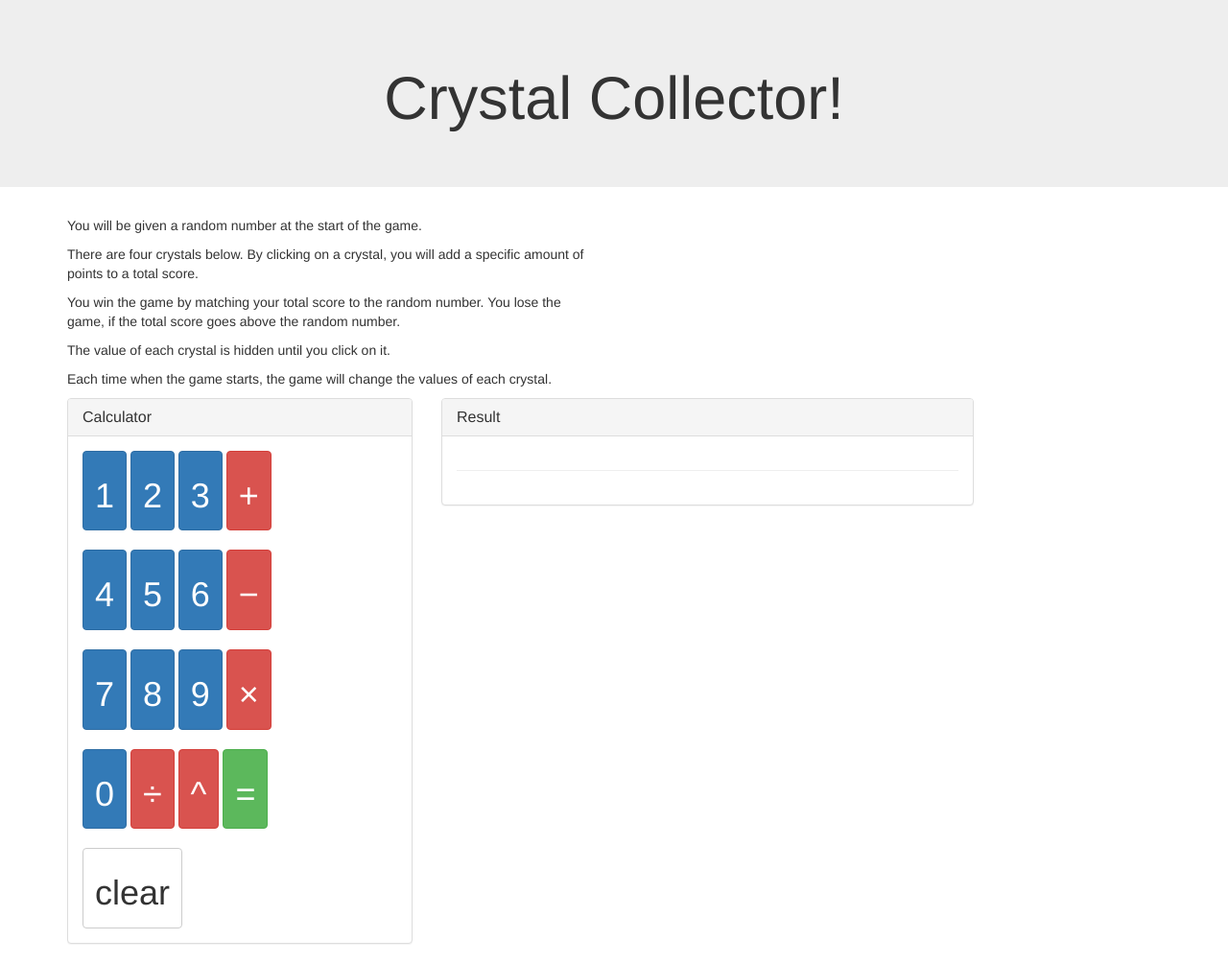
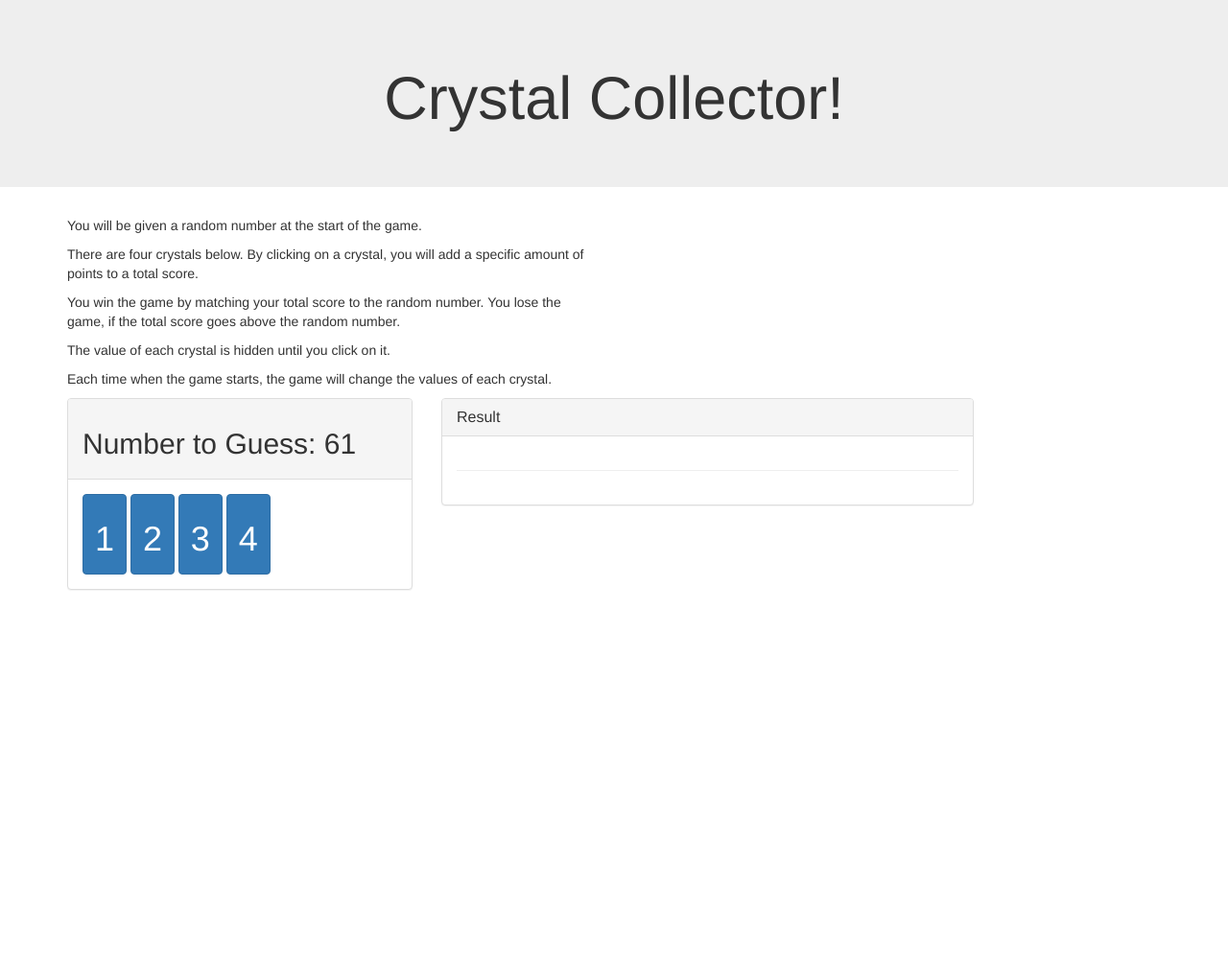
Before and after one commit to slunchice/week-4-game, a plain HTML site: page index.html in a window 1280 px wide. Shown: the whole page at 96% size. After the commit the page ends 800 px from the top, so only its background shows below. Drawn offline with nearby package versions, Linux system fonts and the light colour scheme.

Commit message:
target number generator added

```diff
--- a/assets/css/reset.css
+++ b/assets/css/reset.css
@@ -0,0 +1,48 @@
+/* http://meyerweb.com/eric/tools/css/reset/
+   v2.0 | 20110126
+   License: none (public domain)
+*/
+
+html, body, div, span, applet, object, iframe,
+h1, h2, h3, h4, h5, h6, p, blockquote, pre,
+a, abbr, acronym, address, big, cite, code,
+del, dfn, em, img, ins, kbd, q, s, samp,
+small, strike, strong, sub, sup, tt, var,
+b, u, i, center,
+dl, dt, dd, ol, ul, li,
+fieldset, form, label, legend,
+table, caption, tbody, tfoot, thead, tr, th, td,
+article, aside, canvas, details, embed,
+figure, figcaption, footer, header, hgroup,
+menu, nav, output, ruby, section, summary,
+time, mark, audio, video {
+	margin: 0;
+	padding: 0;
+	border: 0;
+	font-size: 100%;
+	font: inherit;
+	vertical-align: baseline;
+}
+/* HTML5 display-role reset for older browsers */
+article, aside, details, figcaption, figure,
+footer, header, hgroup, menu, nav, section {
+	display: block;
+}
+body {
+	line-height: 1;
+}
+ol, ul {
+	list-style: none;
+}
+blockquote, q {
+	quotes: none;
+}
+blockquote:before, blockquote:after,
+q:before, q:after {
+	content: '';
+	content: none;
+}
+table {
+	border-collapse: collapse;
+	border-spacing: 0;
+}
--- a/index.html
+++ b/index.html
@@ -47,7 +47,7 @@
             <div class="col-lg-4">
                 <div class="panel panel-default">
                     <div class="panel-heading">
-                        <h3 class="panel-title">Calculator</h3>
+                        <h3 class="panel-title">  <h2>Number to Guess: <span id="number-to-guess"></span></h2></h3>
                     </div>
 
                     <div class="panel-body">
@@ -60,56 +60,10 @@
                         <button id="button-3" class="btn btn-primary number" value="3">
                             <h1>3</h1>
                         </button>
-                        <button id="button-plus" class="btn btn-danger operator" value="plus">
-                            <h1>+</h1>
-                        </button>
-                        <br>
-                        <br>
                         <button id="button-4" class="btn btn-primary number" value="4">
                             <h1>4</h1>
                         </button>
-                        <button id="button-5" class="btn btn-primary number" value="5">
-                            <h1>5</h1>
-                        </button>
-                        <button id="button-6" class="btn btn-primary number" value="6">
-                            <h1>6</h1>
-                        </button>
-                        <button id="button-minus" class="btn btn-danger operator" value="minus">
-                            <h1>&minus;</h1>
-                        </button>
-                        <br>
-                        <br>
-                        <button id="button-7" class="btn btn-primary number" value="7">
-                            <h1>7</h1>
-                        </button>
-                        <button id="button-8" class="btn btn-primary number" value="8">
-                            <h1>8</h1>
-                        </button>
-                        <button id="button-9" class="btn btn-primary number" value="9">
-                            <h1>9</h1>
-                        </button>
-                        <button id="button-multiply" class="btn btn-danger operator" value="times">
-                            <h1>&times;</h1>
-                        </button>
-                        <br>
-                        <br>
-                        <button id="button-0" class="btn btn-primary number" value="0">
-                            <h1>0</h1>
-                        </button>
-                        <button id="button-divide" class="btn btn-danger operator" value="divide">
-                            <h1>&divide;</h1>
-                        </button>
-                        <button id="button-power" class="btn btn-danger operator" value="power">
-                            <h1>^</h1>
-                        </button>
-                        <button id="button-equal" class="btn btn-success equal" value="equals">
-                            <h1>=</h1>
-                        </button>
-                        <br>
-                        <br>
-                        <button id="button-clear" class="btn btn-default clear" value="clear">
-                            <h1>clear</h1>
-                        </button>
+
                     </div>
                 </div>
             </div>
@@ -143,6 +97,12 @@
             var result;
             var isOperatorChosen;
             var isCalculated;
+
+            var targetNumber =  Math.floor(Math.random() * 101) + 19;
+             $("#number-to-guess").text(targetNumber);
+
+
+
 
             // Use a function to initialize our calculator.
             // This way when the user hits clear, we can guarantee a reset of the app.
```
